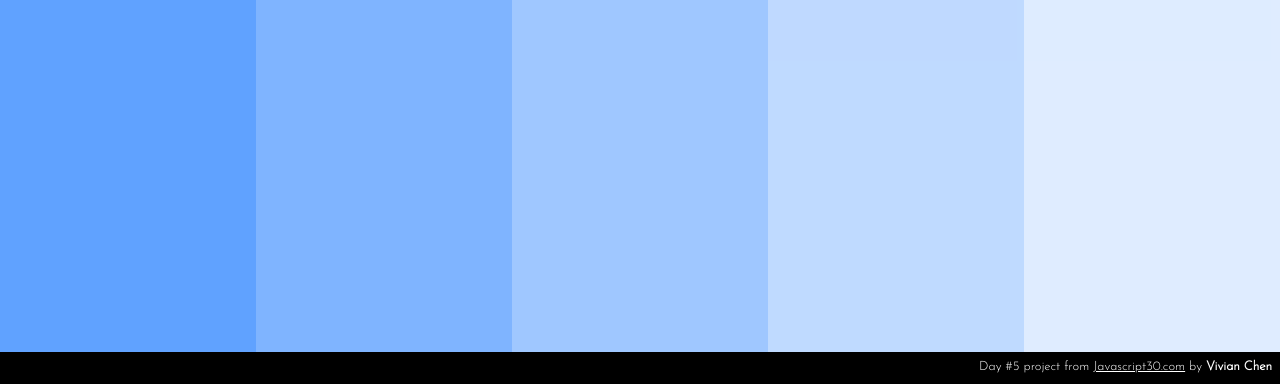
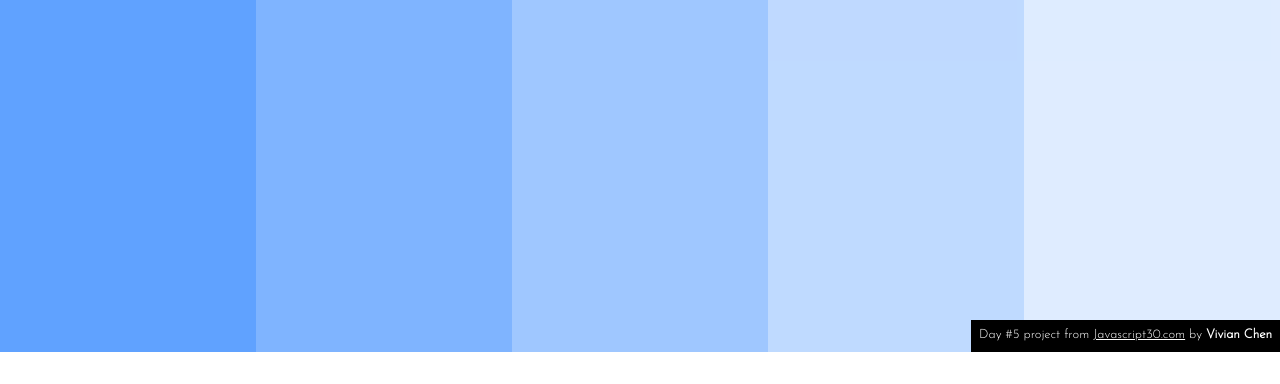
Before and after one commit to vivianycc/js30, a plain HTML site: page 05/index.html in a window 1280 px wide. Shown: the part 448-832 px from the top of the page. After the commit the page ends 800 px from the top, so only its background shows below. Drawn offline with nearby package versions, Linux system fonts and the light colour scheme.

Commit message:
update title and credit

```diff
--- a/05/index.html
+++ b/05/index.html
@@ -2,7 +2,7 @@
 <html lang="en">
 <head>
 	<meta charset="UTF-8">
-	<title>Document</title>
+	<title>Flex Panels</title>
 	<style>
 		@import url('https://fonts.googleapis.com/css?family=Josefin+Sans:300|Playfair+Display');
 		:root{
@@ -88,6 +88,8 @@
 			height:1rem;
 			color:white;
 			bottom:0;
+			right:0;
+			position:absolute;
 			font-family: 'Josefin Sans', sans-serif;
 			font-size: 0.8rem;
 			display: block;
```
